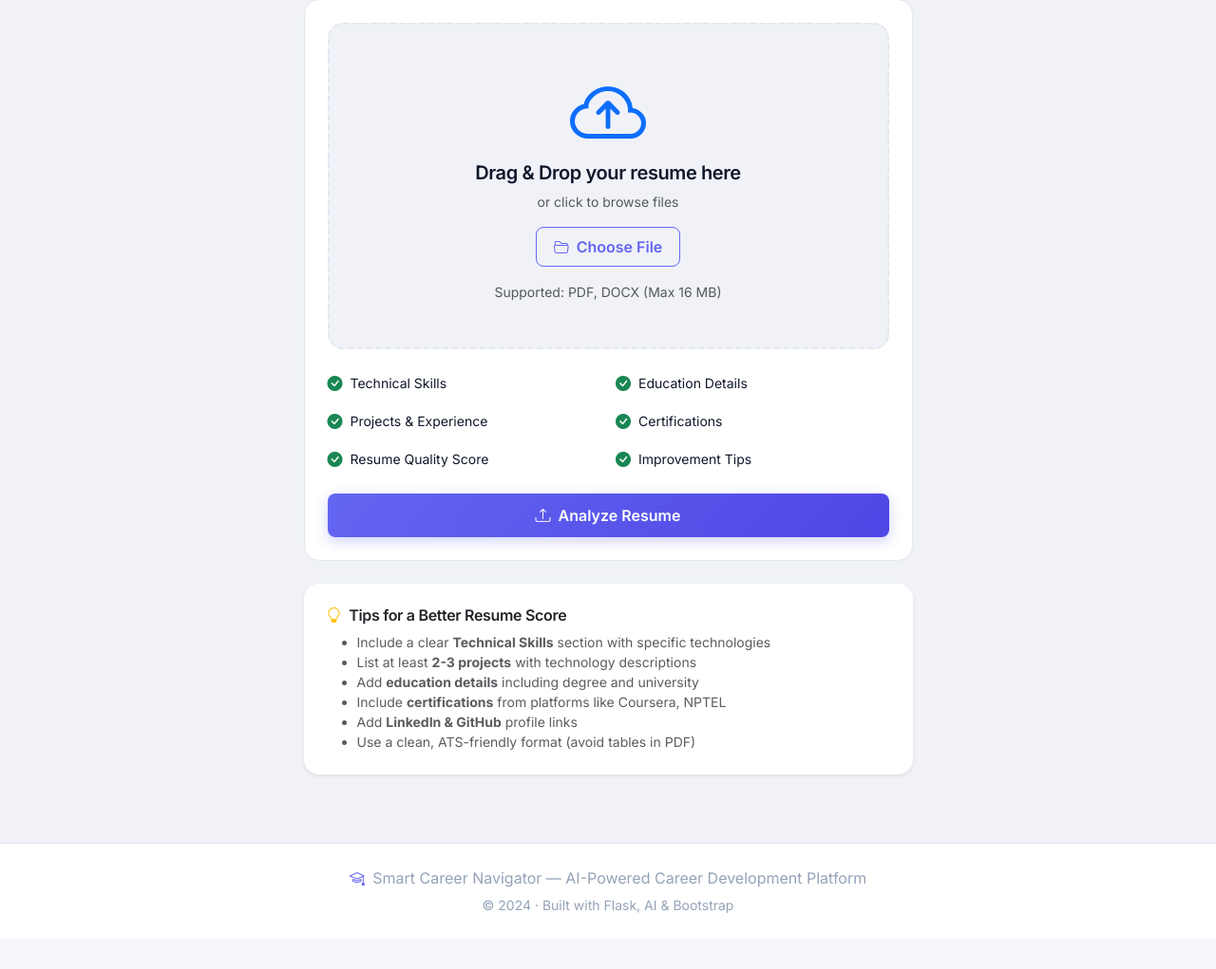
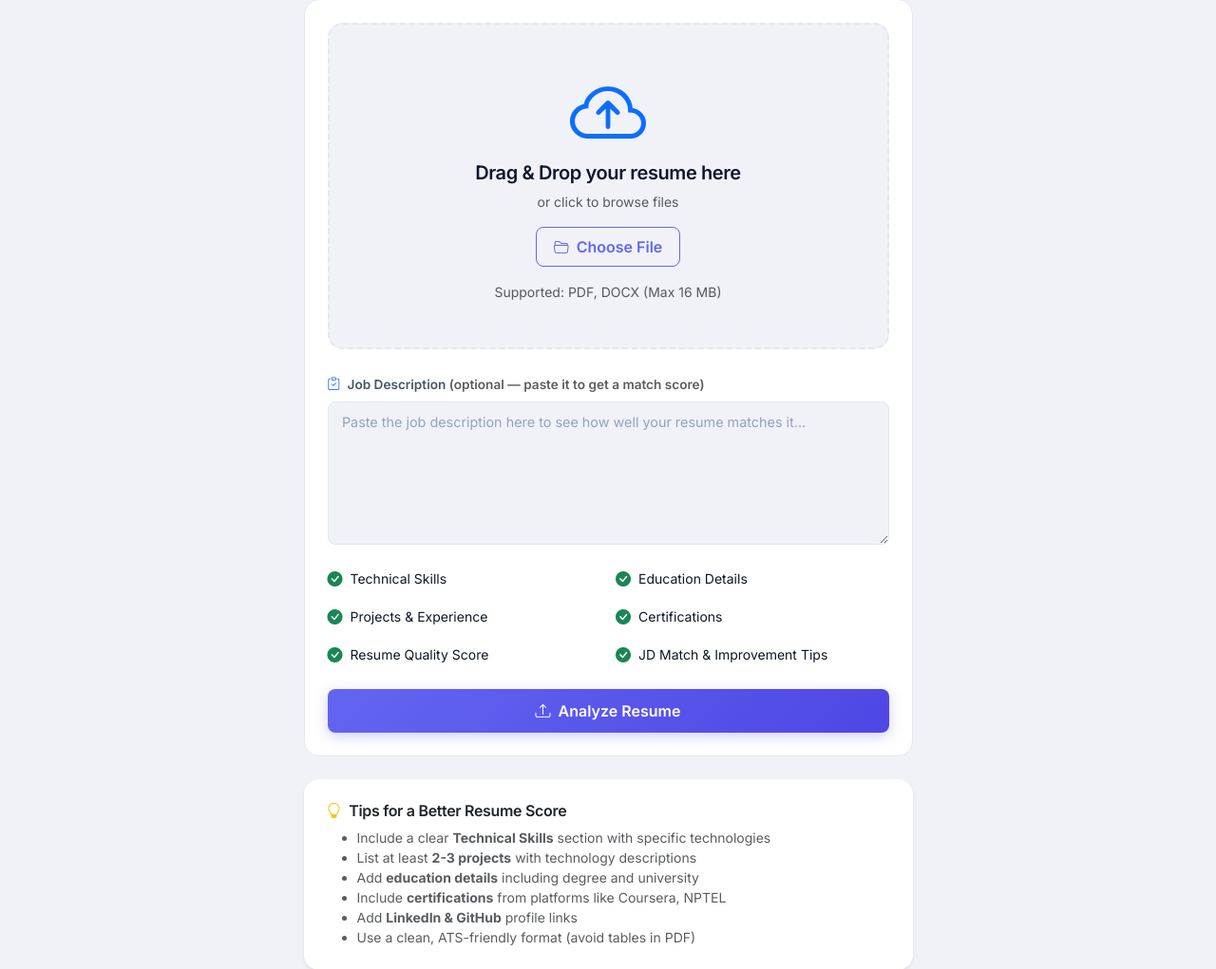
Before and after one commit to llenu119/Smart-Career-Navigator, a Flask app: template CSP/templates/resume_upload.html in a window 1280 px wide. Shown: the part 194-1215 px from the top of the page at 95% size. Before the commit the page ends 1156 px from the top, so only its background shows below. Run offline with Flask 3, Linux system fonts and the light colour scheme; the template is opened without the code that fills it, so the values that code supplies are empty; parts of the project's set-up code (start-up, migrations or seed data) failed here and were passed over; some libraries are stand-ins or nearby versions.

Commit message:
updated resumeupload

```diff
--- a/CSP/templates/resume_upload.html
+++ b/CSP/templates/resume_upload.html
@@ -32,6 +32,16 @@
                             <i class="bi bi-folder2-open me-2"></i>Choose File
                         </button>
                         <p class="text-muted small mt-3 mb-0" id="fileName">Supported: PDF, DOCX (Max 16 MB)</p>
+                    </div>
+
+                    <!-- Optional Job Description for JD matching -->
+                    <div class="mb-4">
+                        <label for="job_description" class="form-label fw-600 small">
+                            <i class="bi bi-clipboard-check me-1 text-primary"></i>
+                            Job Description <span class="text-muted fw-400">(optional — paste it to get a match score)</span>
+                        </label>
+                        <textarea class="form-control" id="job_description" name="job_description" rows="6"
+                            placeholder="Paste the job description here to see how well your resume matches it..."></textarea>
                     </div>
 
                     <!-- What We Analyze -->
@@ -69,7 +79,7 @@
                         <div class="col-6">
                             <div class="d-flex align-items-center">
                                 <i class="bi bi-check-circle-fill text-success me-2"></i>
-                                <span class="small">Improvement Tips</span>
+                                <span class="small">JD Match & Improvement Tips</span>
                             </div>
                         </div>
                     </div>
```
